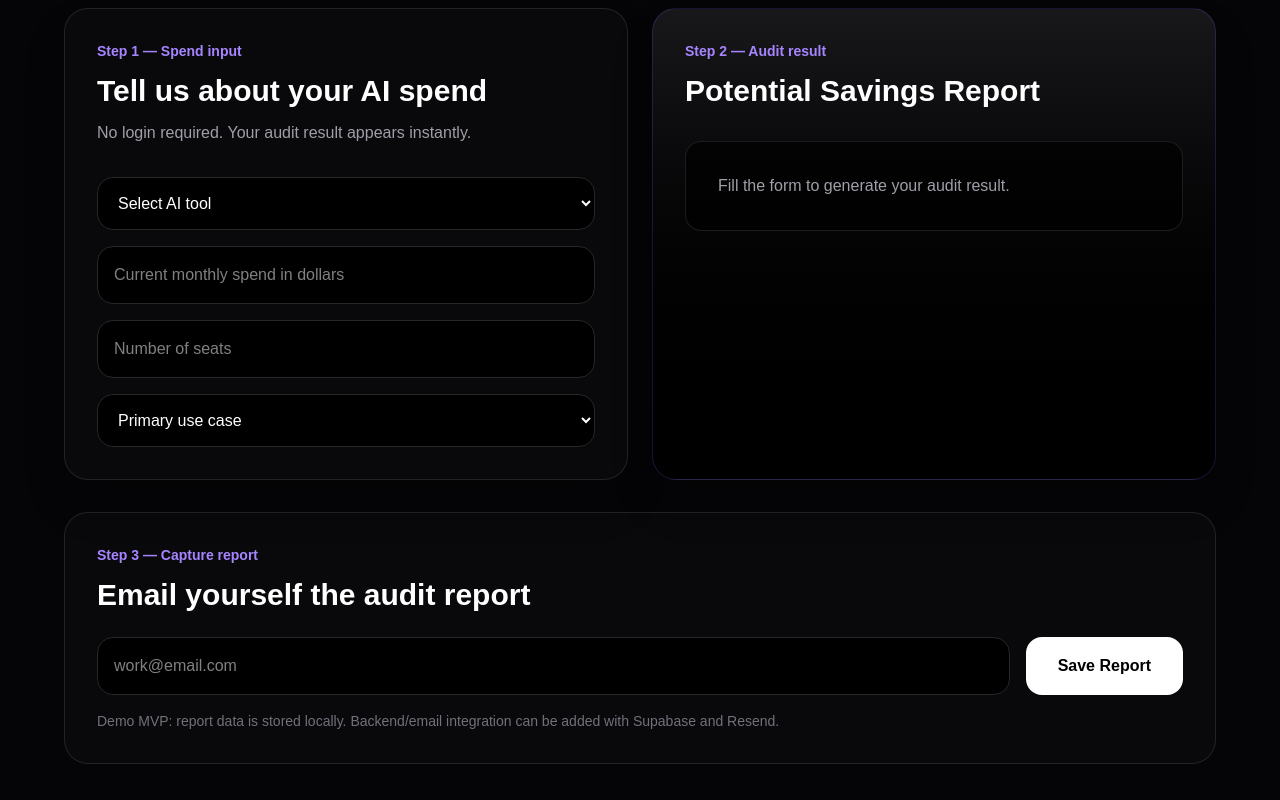
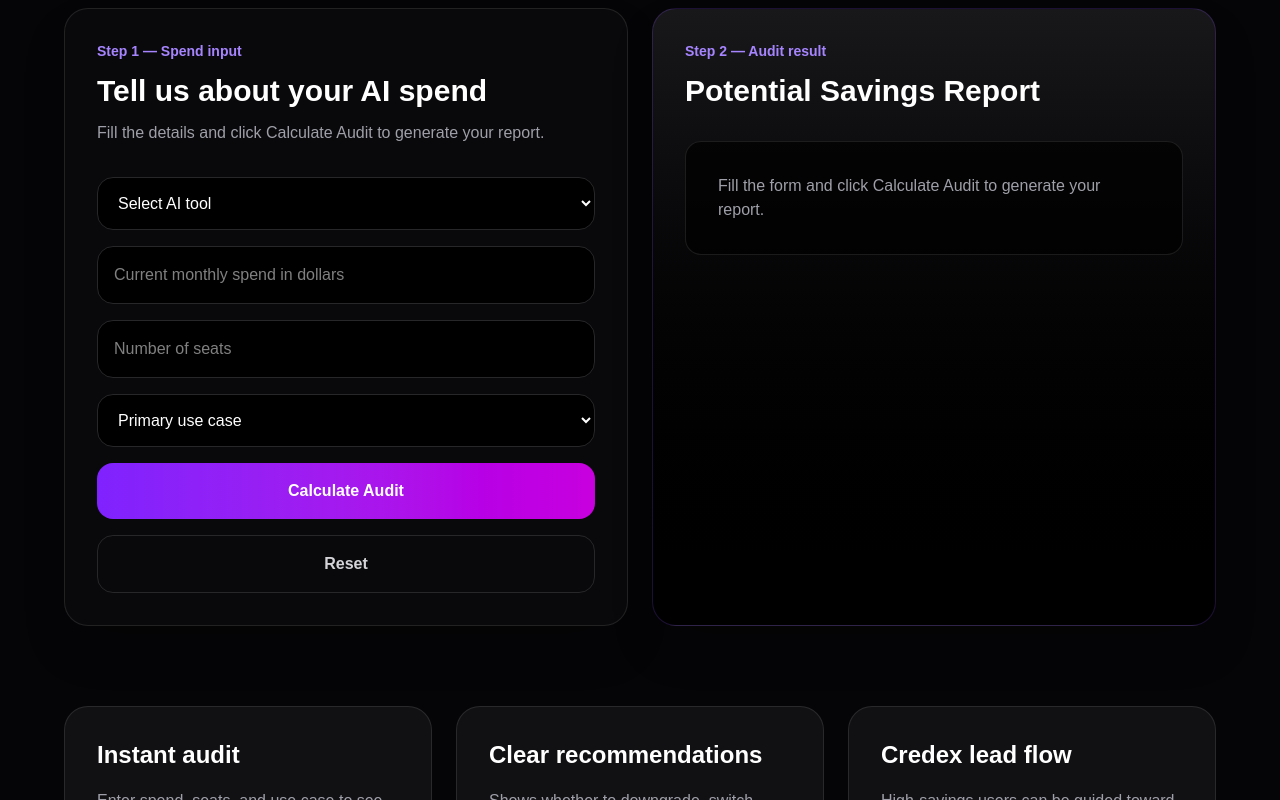
Before and after one commit to bbhavya3/ai-spend-audit, a Next.js app: page / in a window 1280 px wide. Shown: the part 620-1420 px from the top of the page. Built offline with nearby package versions, Linux system fonts and the light colour scheme.

Commit message:
feat: add working email report system

```diff
--- /dev/null
+++ b/app/api/send/route.ts
@@ -0,0 +1,47 @@
+import { Resend } from "resend";
+
+const resend = new Resend(process.env.RESEND_API_KEY);
+
+export async function POST(req: Request) {
+  try {
+    const {
+      email,
+      tool,
+      spend,
+      seats,
+      useCase,
+      monthlySavings,
+      yearlySavings,
+    } = await req.json();
+
+    const data = await resend.emails.send({
+      from: "onboarding@resend.dev",
+      to: email,
+      subject: "Your AI Spend Audit Report",
+      html: `
+        <h1>AI Spend Audit Report</h1>
+
+        <p><strong>Tool:</strong> ${tool}</p>
+        <p><strong>Monthly Spend:</strong> $${spend}</p>
+        <p><strong>Seats:</strong> ${seats}</p>
+        <p><strong>Use Case:</strong> ${useCase}</p>
+
+        <hr />
+
+        <h2>Estimated Savings</h2>
+
+        <p><strong>Monthly Savings:</strong> $${monthlySavings}</p>
+        <p><strong>Annual Savings:</strong> $${yearlySavings}</p>
+      `,
+    });
+
+    return Response.json(data);
+  } catch (error) {
+    console.log(error);
+
+    return Response.json(
+      { error: "Failed to send email" },
+      { status: 500 }
+    );
+  }
+}
--- a/components/AuditForm.tsx
+++ b/components/AuditForm.tsx
@@ -9,6 +9,8 @@ export default function AuditForm() {
   const [seats, setSeats] = useState("");
   const [useCase, setUseCase] = useState("");
   const [email, setEmail] = useState("");
+  const [showResults, setShowResults] = useState(false);
+  const [sending, setSending] = useState(false);
 
   useEffect(() => {
     const savedData = localStorage.getItem("audit-data");
@@ -19,20 +21,79 @@ export default function AuditForm() {
       setSeats(parsed.seats || "");
       setUseCase(parsed.useCase || "");
       setEmail(parsed.email || "");
+      setShowResults(parsed.showResults || false);
     }
   }, []);
 
   useEffect(() => {
     localStorage.setItem(
       "audit-data",
-      JSON.stringify({ tool, spend, seats, useCase, email })
+      JSON.stringify({ tool, spend, seats, useCase, email, showResults })
     );
-  }, [tool, spend, seats, useCase, email]);
+  }, [tool, spend, seats, useCase, email, showResults]);
 
   const monthlySpend = Number(spend);
   const monthlySavings = monthlySpend > 0 ? monthlySpend * 0.3 : 0;
   const yearlySavings = monthlySavings * 12;
   const selectedTool = tools.find((item) => item.name === tool);
+
+  const canCalculate = tool && spend && seats && useCase;
+
+  function handleCalculate() {
+    if (!canCalculate) {
+      alert("Please fill all fields before calculating.");
+      return;
+    }
+
+    setShowResults(true);
+  }
+
+  function handleReset() {
+    setTool("");
+    setSpend("");
+    setSeats("");
+    setUseCase("");
+    setEmail("");
+    setShowResults(false);
+    localStorage.removeItem("audit-data");
+  }
+
+  async function handleSendEmail() {
+    if (!email) {
+      alert("Please enter your email.");
+      return;
+    }
+
+    setSending(true);
+
+    try {
+      const response = await fetch("/api/send", {
+        method: "POST",
+        headers: {
+          "Content-Type": "application/json",
+        },
+        body: JSON.stringify({
+          email,
+          tool,
+          spend,
+          seats,
+          useCase,
+          monthlySavings: monthlySavings.toFixed(2),
+          yearlySavings: yearlySavings.toFixed(2),
+        }),
+      });
+
+      if (response.ok) {
+        alert("Audit report sent successfully!");
+      } else {
+        alert("Failed to send email. Check Resend API key.");
+      }
+    } catch {
+      alert("Something went wrong while sending email.");
+    } finally {
+      setSending(false);
+    }
+  }
 
   return (
     <section className="mx-auto max-w-6xl">
@@ -47,7 +108,7 @@ export default function AuditForm() {
           </h2>
 
           <p className="mt-3 text-zinc-400">
-            No login required. Your audit result appears instantly.
+            Fill the details and click Calculate Audit to generate your report.
           </p>
 
           <form className="mt-8 space-y-4">
@@ -92,6 +153,22 @@ export default function AuditForm() {
               <option value="Data">Data</option>
               <option value="Mixed">Mixed</option>
             </select>
+
+            <button
+              type="button"
+              onClick={handleCalculate}
+              className="w-full rounded-2xl bg-gradient-to-r from-violet-600 to-fuchsia-600 px-6 py-4 font-bold text-white hover:opacity-90"
+            >
+              Calculate Audit
+            </button>
+
+            <button
+              type="button"
+              onClick={handleReset}
+              className="w-full rounded-2xl border border-zinc-800 px-6 py-4 font-semibold text-zinc-300 hover:bg-zinc-900"
+            >
+              Reset
+            </button>
           </form>
         </div>
 
@@ -104,7 +181,7 @@ export default function AuditForm() {
             Potential Savings Report
           </h2>
 
-          {spend && tool ? (
+          {showResults ? (
             <div className="mt-8 space-y-5">
               <div className="rounded-2xl border border-white/10 bg-black/70 p-6">
                 <p className="text-sm text-zinc-500">
@@ -154,13 +231,17 @@ export default function AuditForm() {
             </div>
           ) : (
             <div className="mt-8 rounded-2xl border border-white/10 bg-black/70 p-8 text-zinc-400">
-              Fill the form to generate your audit result.
+              Fill the form and click Calculate Audit to generate your report.
             </div>
           )}
         </div>
       </div>
 
-      <div id="lead" className="mt-8 rounded-3xl border border-white/10 bg-zinc-950 p-8">
+      {showResults && (
+        <div
+          id="lead"
+          className="mt-8 rounded-3xl border border-white/10 bg-zinc-950 p-8"
+        >
           <p className="text-sm font-semibold text-violet-400">
             Step 3 — Capture report
           </p>
@@ -180,17 +261,19 @@ export default function AuditForm() {
 
             <button
               type="button"
-            className="rounded-2xl bg-white px-8 py-4 font-semibold text-black hover:bg-zinc-200"
+              onClick={handleSendEmail}
+              disabled={sending}
+              className="rounded-2xl bg-white px-8 py-4 font-semibold text-black hover:bg-zinc-200 disabled:cursor-not-allowed disabled:opacity-60"
             >
-            Save Report
+              {sending ? "Sending..." : "Save Report"}
             </button>
           </div>
 
           <p className="mt-4 text-sm text-zinc-500">
-          Demo MVP: report data is stored locally. Backend/email integration can
-          be added with Supabase and Resend.
+            Report will be sent to your email using Resend transactional email.
           </p>
         </div>
+      )}
     </section>
   );
 }
--- a/package.json
+++ b/package.json
@@ -11,7 +11,8 @@
   "dependencies": {
     "next": "16.2.6",
     "react": "19.2.4",
-    "react-dom": "19.2.4"
+    "react-dom": "19.2.4",
+    "resend": "^6.12.3"
   },
   "devDependencies": {
     "@tailwindcss/postcss": "^4",
```
Also changed, not shown: 1 other file (tests, documents, lock files or other folders). Lines whose indentation alone changed are shown as unchanged.
